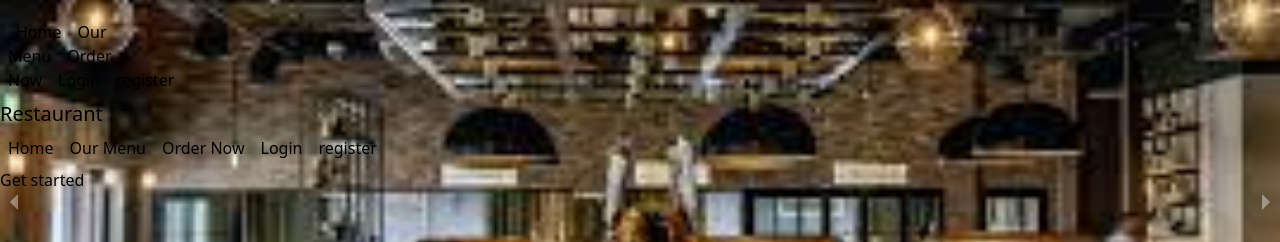
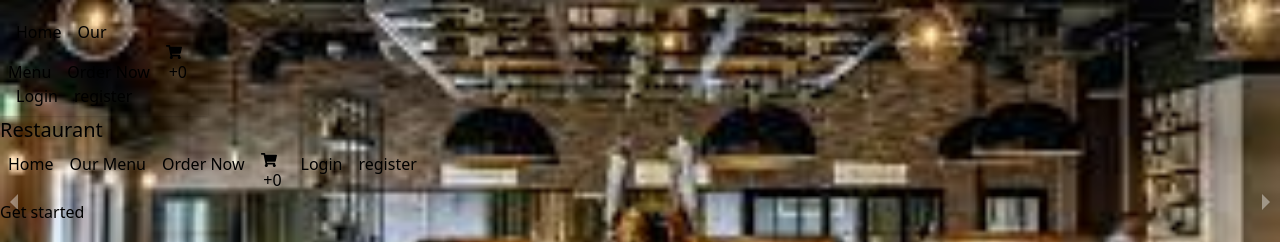
Before and after one commit to minajarifa/restaurant-client, a React (Vite) app: page / in a window 1280 px wide. Shown: the top 242 px of the page. Built offline with nearby package versions, Linux system fonts and the light colour scheme; no server answers.

Commit message:
add card

```diff
--- a/package.json
+++ b/package.json
@@ -17,6 +17,7 @@
     "react": "^18.3.1",
     "react-dom": "^18.3.1",
     "react-helmet-async": "^2.0.5",
+    "react-icons": "^5.5.0",
     "react-parallax": "^3.5.2",
     "react-responsive-carousel": "^3.2.23",
     "react-router-dom": "^7.8.2",
--- a/src/Pages/Shared/Header/Header.jsx
+++ b/src/Pages/Shared/Header/Header.jsx
@@ -2,6 +2,7 @@ import { useContext } from "react";
 import { Link } from "react-router-dom";
 import { AuthContext } from "../../../AuthProvider/AuthProvider";
 import Swal from "sweetalert2";
+import { FaShoppingCart } from "react-icons/fa";
 
 export default function Header() {
   const { user, logout } = useContext(AuthContext);
@@ -24,6 +25,12 @@ export default function Header() {
       </Link>
       <Link className="m-2" to={`/Order-Now`}>
         Order Now
+      </Link>
+      <Link className="m-2" to={`/`}>
+        <button className="btn">
+          <FaShoppingCart className="mr-2" />
+          <div className="badge badge-sm badge-secondary">+0</div>
+        </button>
       </Link>
       {user ? (
         <>
```
Also changed, not shown: 1 other file (tests, documents, lock files or other folders).
